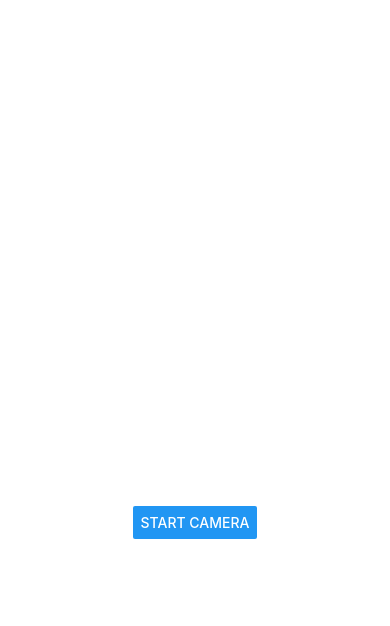
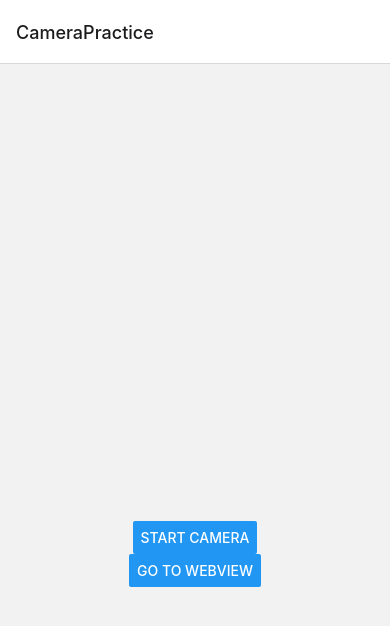
Before and after one commit to rizwanatta/waterism, a React Native app: screen /CameraPractice in a window 390 px wide. Shown: the top 626 px of the page. Built offline with nearby package versions, Linux system fonts and the light colour scheme.

Commit message:
basic webview and navigation intro

```diff
--- a/App.js
+++ b/App.js
@@ -1,6 +1,5 @@
-import CameraPractice from "./src/screens/CameraPractice";
-import ShoppingList from "./src/screens/shoppingList";
+import MainNavigator from "./src/navigations/MainNavigator";
 
 export default function App() {
-  return <CameraPractice />;
+  return <MainNavigator />;
 }
--- /dev/null
+++ b/src/navigations/MainNavigator.jsx
@@ -0,0 +1,22 @@
+import { NavigationContainer } from "@react-navigation/native";
+import { createNativeStackNavigator } from "@react-navigation/native-stack";
+
+import WebViewPractice from "../screens/WebViewPractice";
+import CameraPractice from "../screens/CameraPractice";
+
+const MainStack = createNativeStackNavigator();
+
+export default function MainNavigator() {
+  return (
+    <NavigationContainer>
+      <MainStack.Navigator>
+        <MainStack.Screen name={"CameraPractice"} component={CameraPractice} />
+
+        <MainStack.Screen
+          name={"WebViewPractice"}
+          component={WebViewPractice}
+        />
+      </MainStack.Navigator>
+    </NavigationContainer>
+  );
+}
--- a/src/screens/CameraPractice.jsx
+++ b/src/screens/CameraPractice.jsx
@@ -2,7 +2,7 @@ import { useState } from "react";
 import { Button, View, StyleSheet, Image } from "react-native";
 import * as ImagePicker from "expo-image-picker";
 
-export default function CameraPractice() {
+export default function CameraPractice({ navigation }) {
   const [imagePath, setImagePath] = useState("");
 
   const startCamera = async () => {
@@ -15,10 +15,15 @@ export default function CameraPractice() {
     }
   };
 
+  const goToWebView = () => {
+    navigation.navigate("WebViewPractice");
+  };
+
   return (
     <View style={styles.container}>
       <Image source={{ uri: imagePath }} style={styles.image} />
       <Button title="Start Camera" onPress={startCamera} />
+      <Button title="go to webview" onPress={goToWebView} />
     </View>
   );
 }
--- /dev/null
+++ b/src/screens/WebViewPractice.jsx
@@ -0,0 +1,10 @@
+import { View } from "react-native";
+import { WebView } from "react-native-webview";
+
+export default function WebViewPractice() {
+  return (
+    <View style={{ flex: 1 }}>
+      <WebView style={{ flex: 1 }} source={{ uri: "https://www.google.com" }} />
+    </View>
+  );
+}
```
Also changed, not shown: package.json (+6 -1 lines), 1 other file (tests, documents, lock files or other folders).
